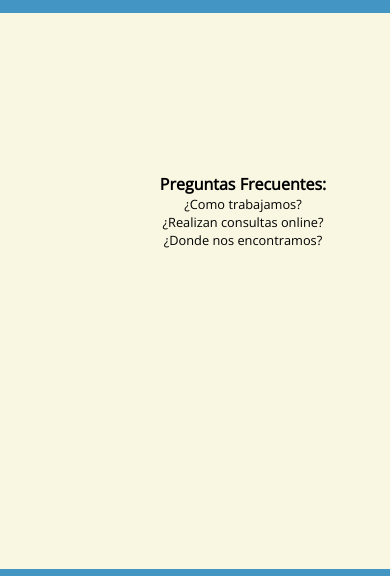
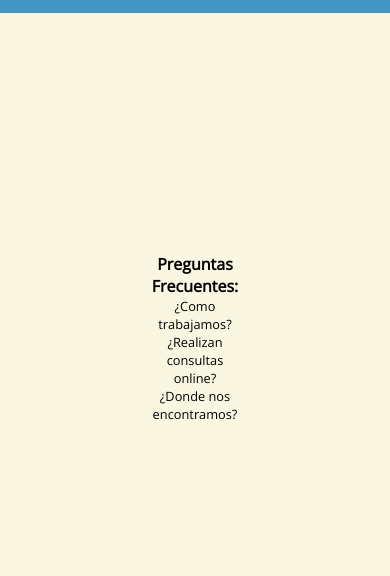
Before and after one commit to JuanCruzFernandez1995/nuevoLIM, a plain HTML site: page pages/faq.html in a window 390 px wide. Shown: the part 109-685 px from the top of the page. Drawn offline with nearby package versions, Linux system fonts and the light colour scheme.

Commit message:
alineando FAQ

```diff
--- a/css/estilos.css
+++ b/css/estilos.css
@@ -228,8 +228,7 @@ footer a{
     flex-direction: row;
     justify-content: center;
     align-content: center;
-    margin: 10em 3em ;
-    width: 100%;
+    padding: 10em 2em;
 }
 
 .cuerpo__faqcontenedor{
@@ -508,7 +507,8 @@ nav ul li a:hover{
     .cuerpo__faqcontenedor{
         display: flex;
         flex-direction: row;
-        margin-bottom: 10em;
+        padding: 5em 10em;
+        margin: 0;
         justify-content: center;
     }
 
@@ -551,15 +551,5 @@ nav ul li a:hover{
         justify-content: center;
         width: 100%;
         margin: auto;
-
    }
-
-   .cuerpo__faq{
-       justify-content: center;
-    }
-
-    .cuerpo__faqcontenedor{
-        padding-right: 25%;
-    }
-
 }
```
